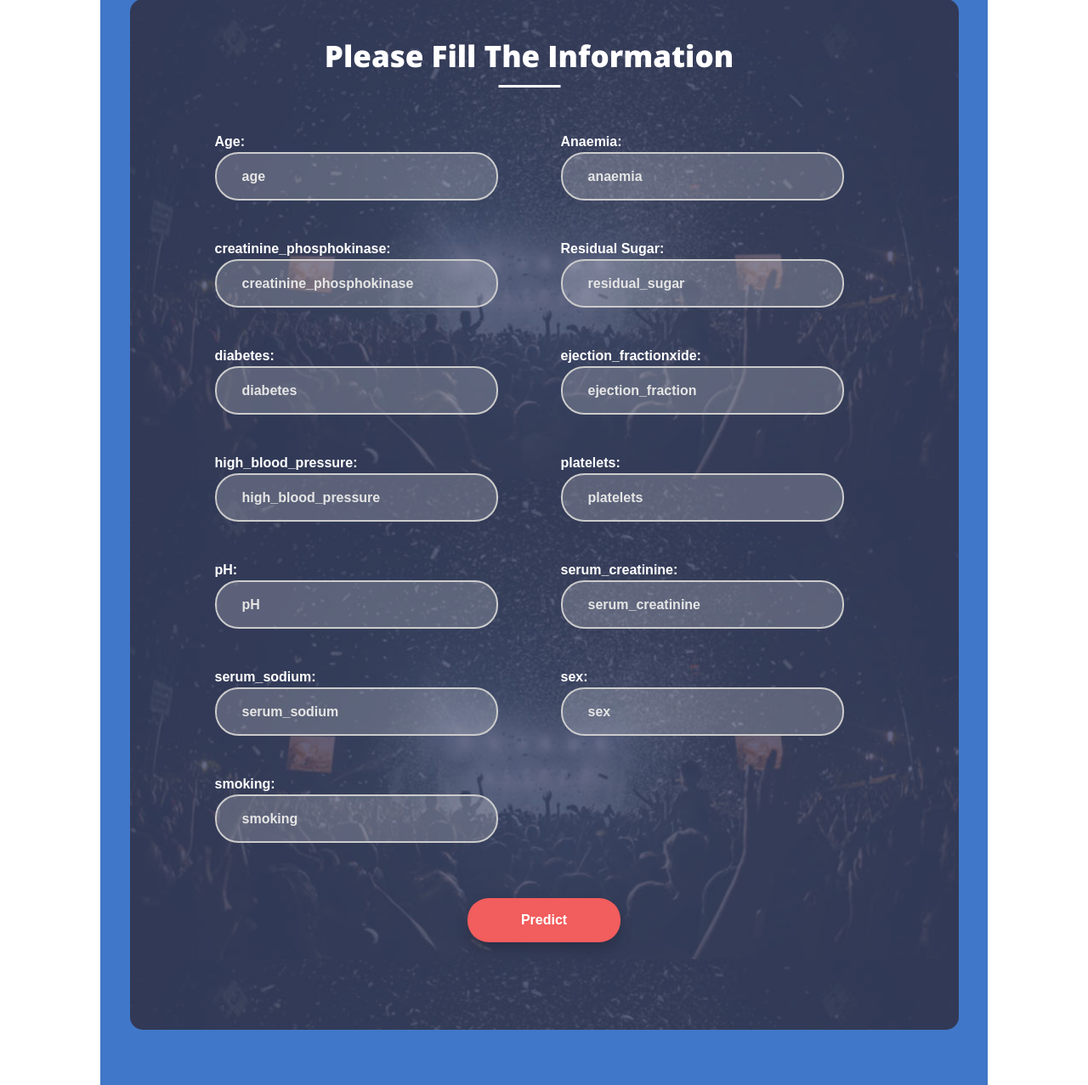
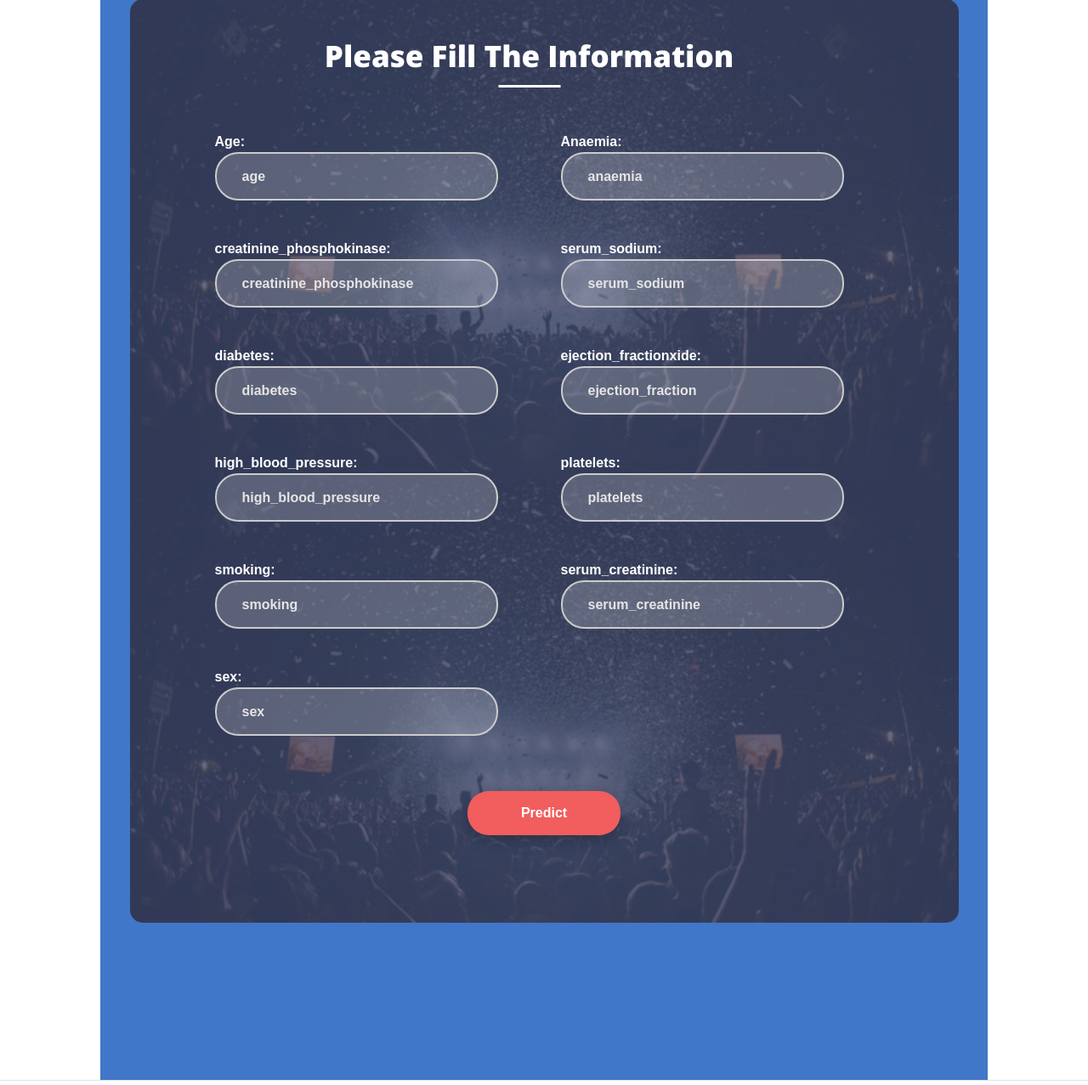
Before and after one commit to sujithm16/heartfail-mlflow, a Flask app: page / in a window 1280 px wide. Shown: the part 862-2139 px from the top of the page at 85% size. Run offline with Flask 3, Linux system fonts and the light colour scheme; some libraries are stand-ins or nearby versions; some web fonts are replaced.

Commit message:
run pass

```diff
--- a/templates/index.html
+++ b/templates/index.html
@@ -93,8 +93,8 @@
 
 
                     <div class="form-row">
-                        <label for="residual_sugar"> Residual Sugar:</label>
-						<input type="text" name="residual_sugar" id="residual_sugar" class="input-text" placeholder="residual_sugar" required>
+                        <label for="serum_sodium"> serum_sodium:</label>
+						<input type="text" name="serum_sodium" id="serum_sodium" class="input-text" placeholder="serum_sodium" required>
 					</div>
 
 				</div>
@@ -133,9 +133,10 @@
                 <div class="form-row-total">
 
                     <div class="form-row">
-                        <label for="pH"> pH:</label>
-						<input type="text" name="pH" id="pH" class="input-text" placeholder="pH" required>
+                        <label for="smoking"> smoking:</label>
+						<input type="text" name="smoking" id="smoking" class="input-text" placeholder="smoking" required>
 					</div>
+
 
                     <div class="form-row">
                         <label for="serum_creatinine"> serum_creatinine:</label>
@@ -148,26 +149,11 @@
                 <div class="form-row-total">
 
                     <div class="form-row">
-                        <label for="serum_sodium"> serum_sodium:</label>
-						<input type="text" name="serum_sodium" id="serum_sodium" class="input-text" placeholder="serum_sodium" required>
-					</div>
-
-                    <div class="form-row">
                         <label for="sex"> sex:</label>
 						<input type="text" name="sex" id="sex" class="input-text" placeholder="sex" required>
 					</div>
 
 				</div>
-
-                <div class="form-row-total">
-
-                    <div class="form-row">
-                        <label for="smoking"> smoking:</label>
-						<input type="text" name="smoking" id="smoking" class="input-text" placeholder="smoking" required>
-					</div>
-
-				</div>
-
 
 
 				<div class="form-row-last">
--- a/templates/results.html
+++ b/templates/results.html
@@ -42,7 +42,8 @@
                         <div class="site-heading">
                             <h1>Heart Failure</h1>
                              <h1>{{prediction}}</h1>
-                            <span class="subheading"></span>
+                            <span class="subheading">1 = heart failure</span>
+                            <span class="subheading">0 = not heart failure</span>
                         </div>
                     </div>
                 </div>
```
Also changed, not shown: heartfailure/pipeline/stage3_data_transformation.py (+4 -16 lines), 2 other files.
